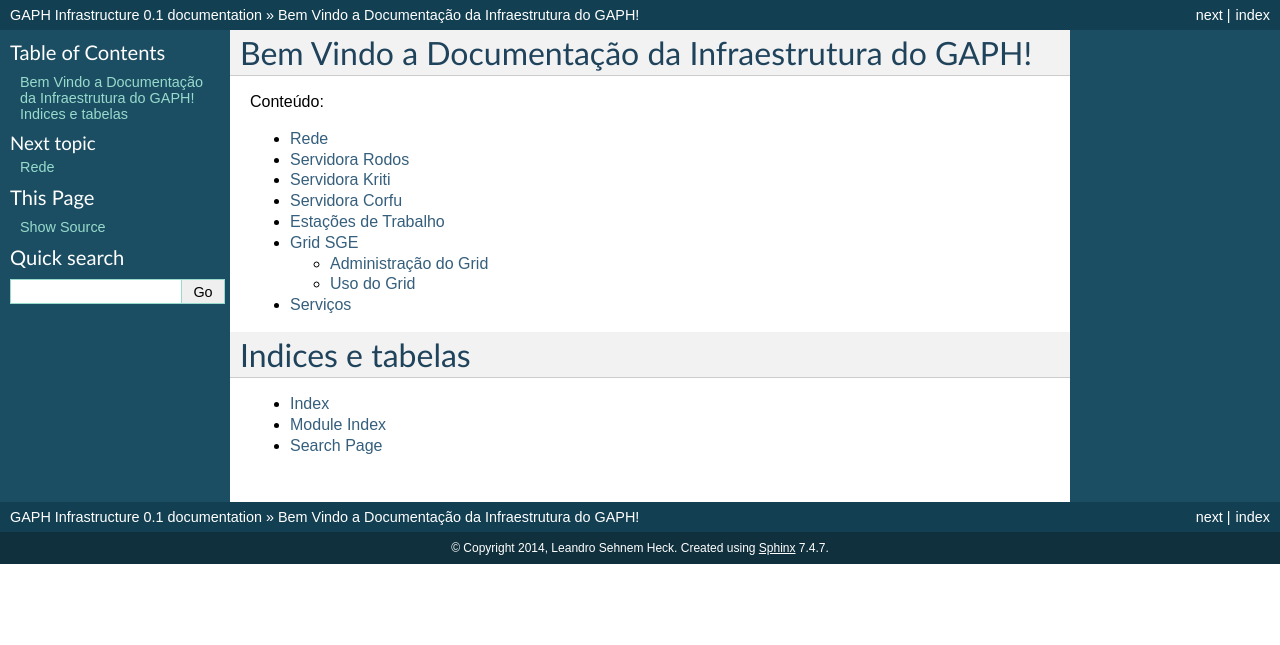
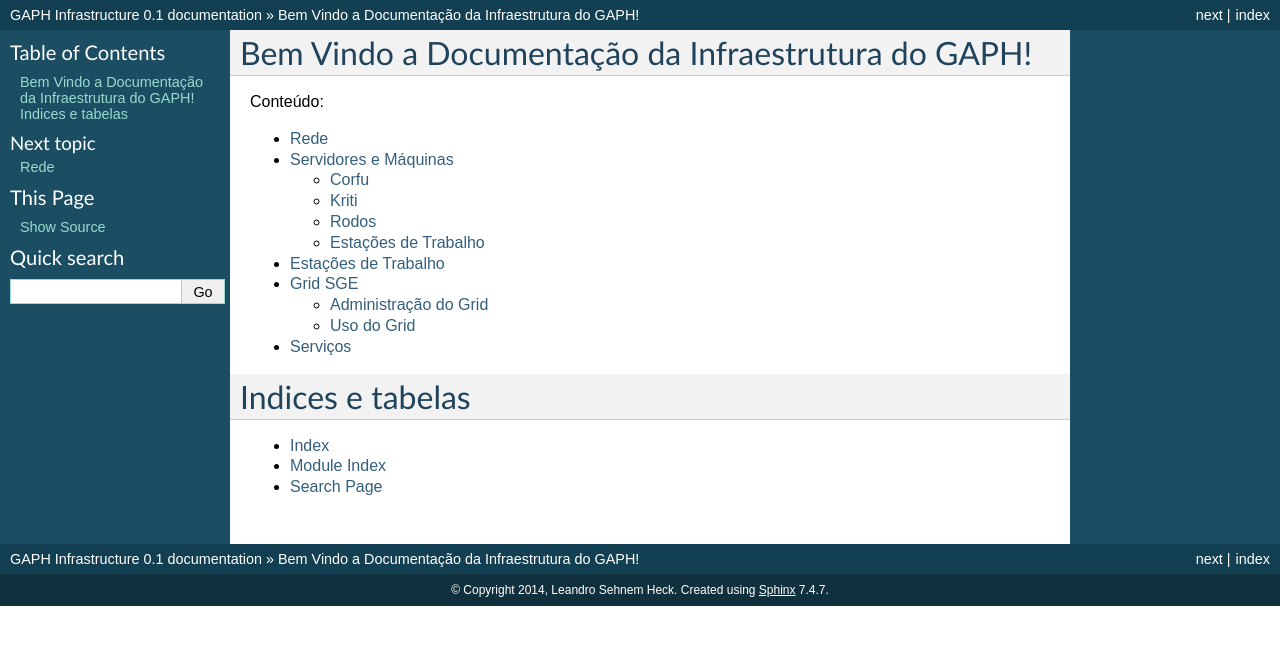
Before and after one commit to leoheck/gaph-infra-docs, a Sphinx documentation site: the page built from source/index.rst, in a window 1280 px wide. Shown: the top 645 px of the page. Built offline with Sphinx 7.4.7, drawn with Linux system fonts in a browser that asks for light colours.

Commit message:
Mudando a organizacao

```diff
--- a/source/index.rst
+++ b/source/index.rst
@@ -12,9 +12,7 @@ Conteúdo:
    :maxdepth: 2
 
    Rede <network>
-   Servidora Rodos <server-rodos>
-   Servidora Kriti <server-kriti>
-   Servidora Corfu <server-corfu>
+   Servidores e Máquinas <servers>
    Estações de Trabalho <workstations-gaphl>
    Grid SGE <grid>
    Serviços <services>
```
Also changed, not shown: source/servers.rst (added, +13 -0 lines).
